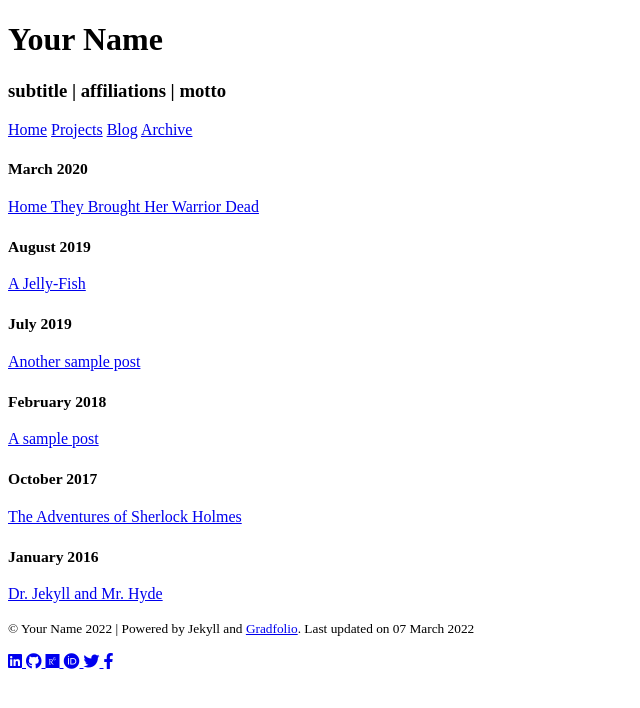
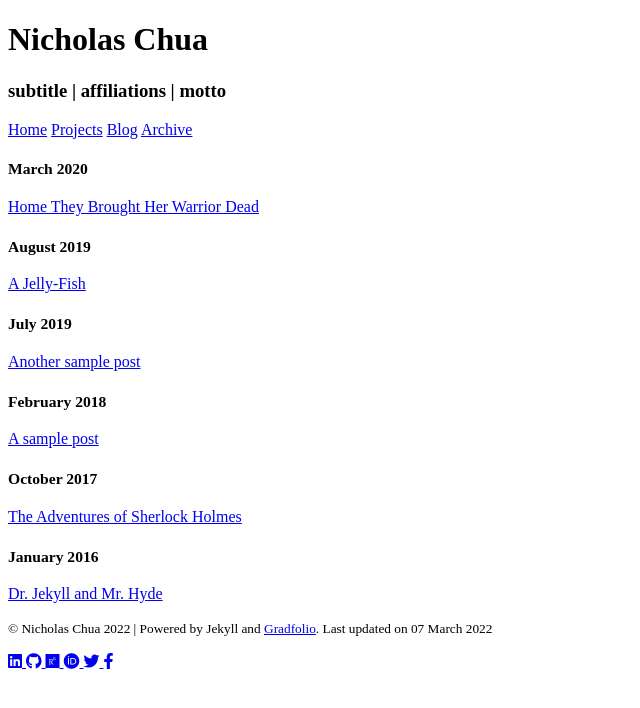
Before and after one commit to nicholas-chua/gradfolio, a Jekyll site: the page built from archive.html, in a window 1280 px wide. Shown: the top 708 px of the page, without its empty margins (0-640 px from the left). Built offline with Jekyll 4.4.1, drawn with Linux system fonts in a browser that asks for light colours; nearby versions of some CDN libraries.

Commit message:
Update _config.yml

```diff
--- a/_config.yml
+++ b/_config.yml
@@ -1,6 +1,6 @@
 ### your site title here
 
-title: Your Name
+title: Nicholas Chua
 description: subtitle | affiliations | motto
 
 baseurl: nicholas-chua.github.io/gradfolio #name of GitHub repository
```
